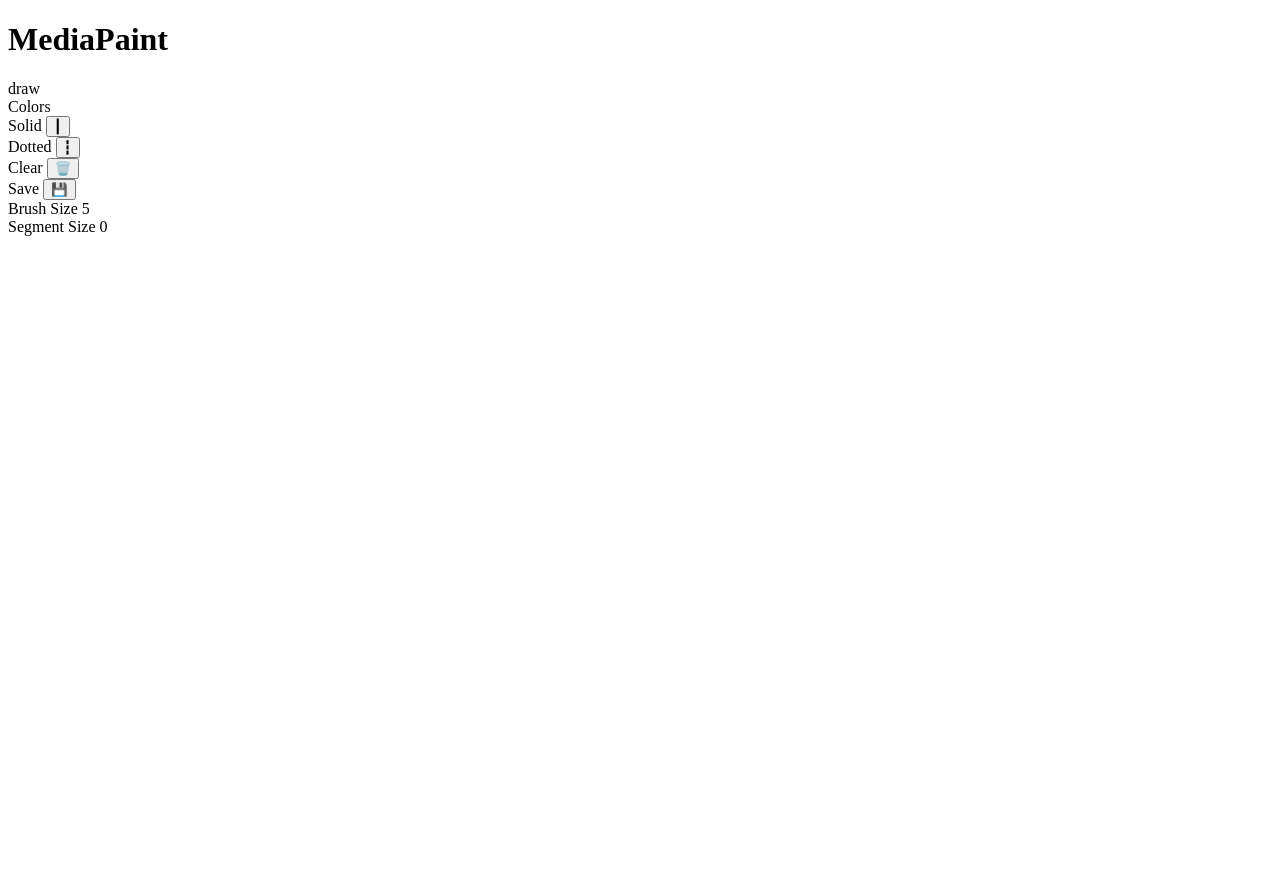
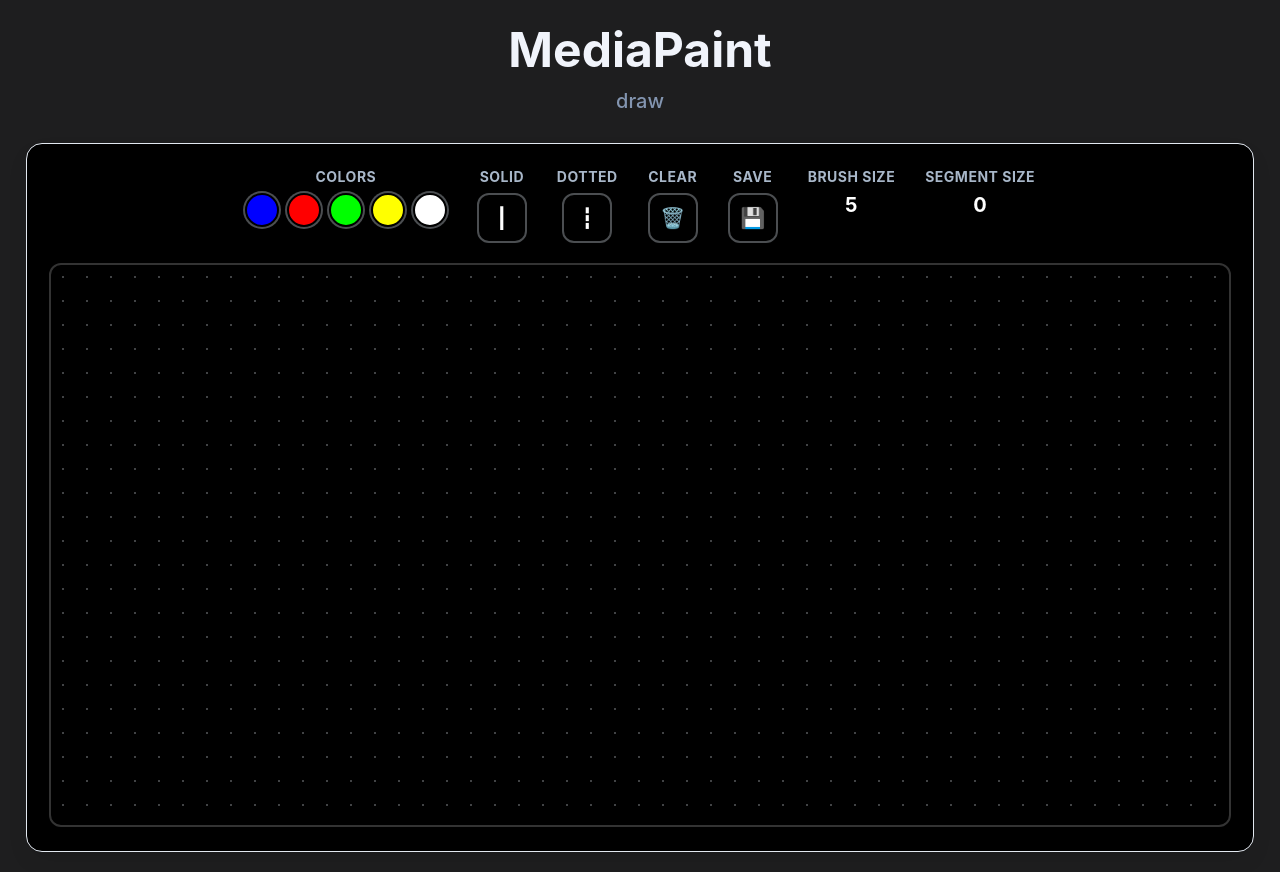
Before and after one commit to nkminion/MediaPaint, a plain HTML site: page UiHand.html in a window 1280 px wide. Before the commit the page ends 800 px from the top, so only its background shows below. Drawn offline with Linux system fonts and the light colour scheme.

Commit message:
Fixed href

```diff
--- a/UiHand.html
+++ b/UiHand.html
@@ -2,7 +2,7 @@
 <html lang="en">
 <head>
     <title>MediaPaint</title>
-    <link rel="stylesheet" href="sytlistjeans.css">
+    <link rel="stylesheet" href="stylistjeans.css">
 </head>
 <body>
     <h1>MediaPaint</h1>
```
Also changed, not shown: ui.png (added).
